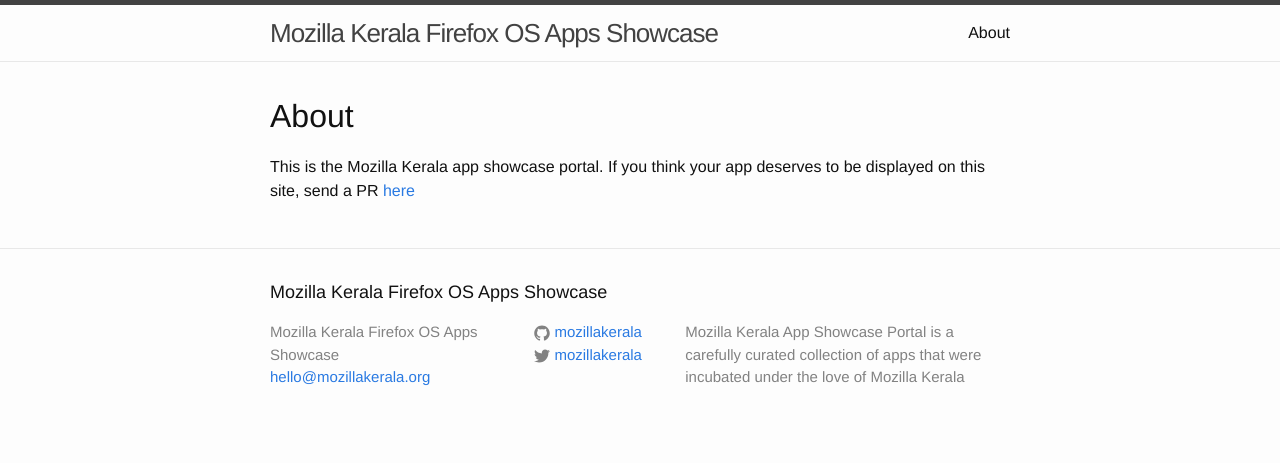
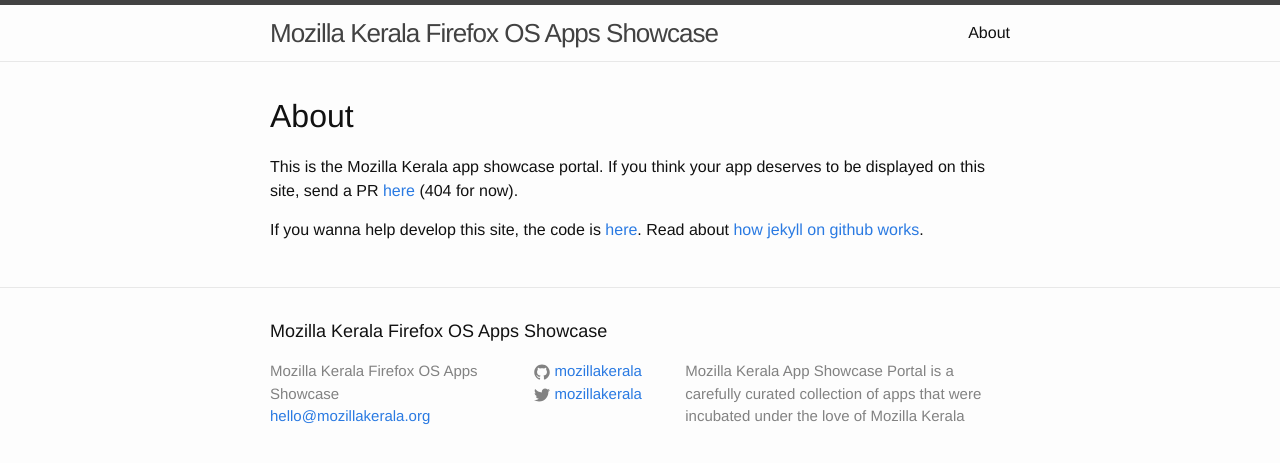
Before and after one commit to asdofindia/mozkapps, a Jekyll site: the page built from about.md, in a window 1280 px wide. Shown: the top 463 px of the page. Built offline with Jekyll 4.4.1, drawn with Linux system fonts in a browser that asks for light colours.

Commit message:
add instructions for contributors

```diff
--- a/about.md
+++ b/about.md
@@ -4,4 +4,6 @@
 permalink: /about/
 ---
 
-This is the Mozilla Kerala app showcase portal. If you think your app deserves to be displayed on this site, send a PR [here](https://github.com/MozillaKerala/apps/)
+This is the Mozilla Kerala app showcase portal. If you think your app deserves to be displayed on this site, send a PR [here](https://github.com/MozillaKerala/apps/) (404 for now).
+
+If you wanna help develop this site, the code is [here](https://github.com/asdofindia/mozkapps). Read about [how jekyll on github works](http://jekyllrb.com/docs/github-pages/).
```
